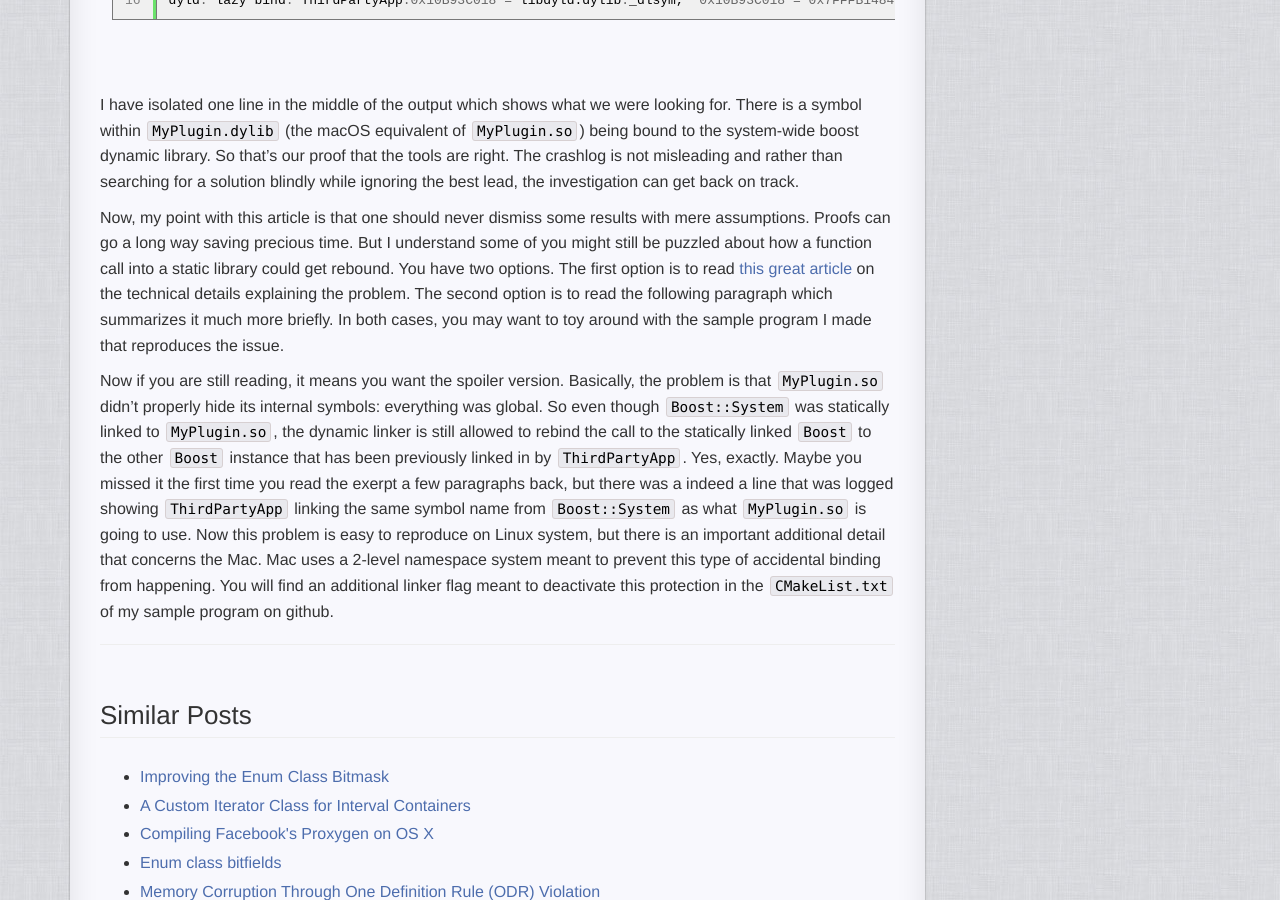
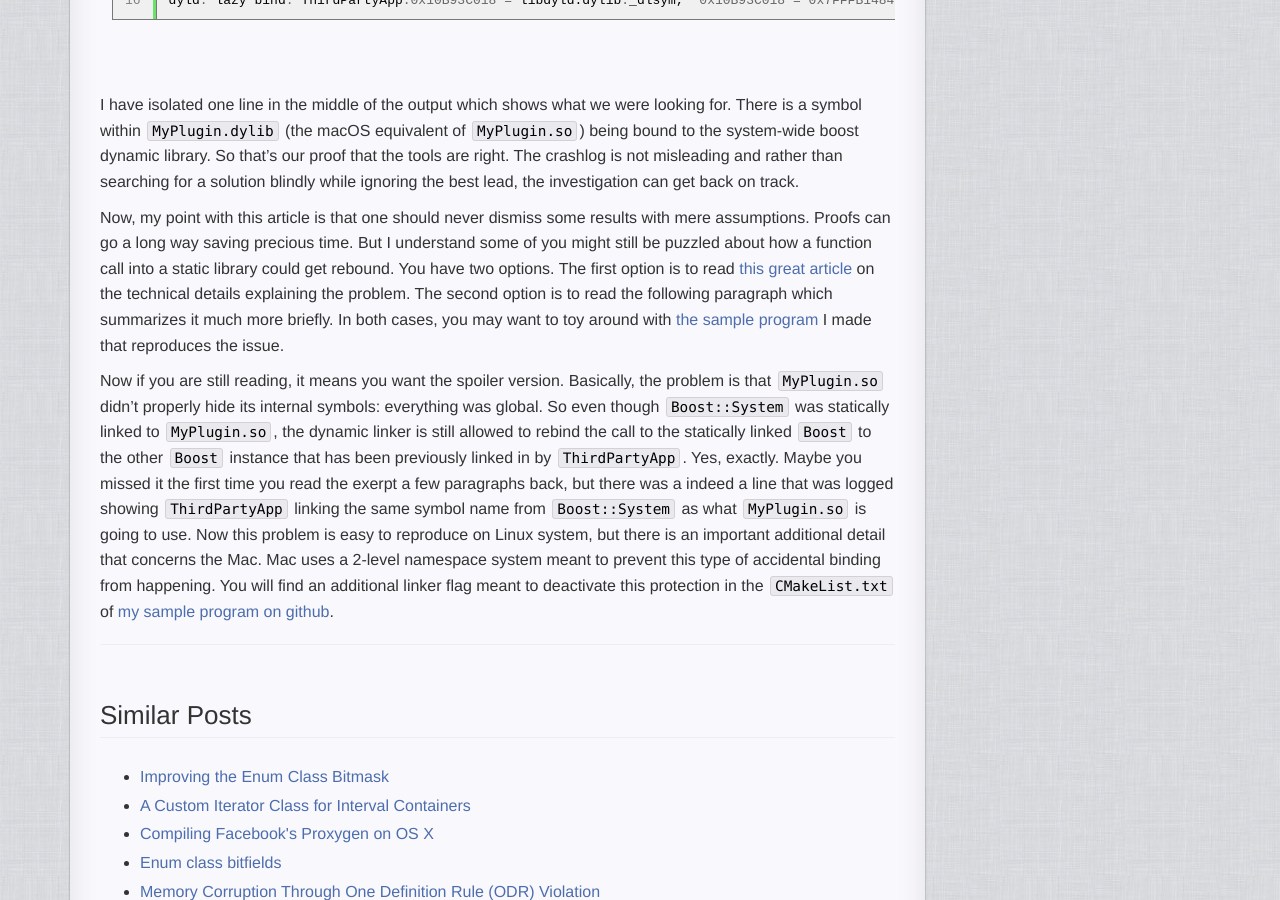
Before and after one commit to Dalzhim/dalzhim.github.io, a Jekyll site: the page built from _posts/2018-04-11-Trust-your-tooling.md, in a window 1280 px wide and 900 px high, scrolled down 1834 px. Built offline with Jekyll 4.4.1, drawn with Linux system fonts in a browser that asks for light colours; our own code applies the rules of GitHub Pages for plain Markdown files; a style sheet for code colours, icons or effects is not loaded; some of the changed lines change nothing that is shown.

Commit message:
Adding links to the repo.

```diff
--- a/_posts/2018-04-11-Trust-your-tooling.md
+++ b/_posts/2018-04-11-Trust-your-tooling.md
@@ -49,6 +49,6 @@ dyld: lazy bind: ThirdPartyApp:0x10B93C018 = libdyld.dylib:_dlsym, *0x10B93C018
 
 I have isolated one line in the middle of the output which shows what we were looking for. There is a symbol within `MyPlugin.dylib` (the macOS equivalent of `MyPlugin.so`) being bound to the system-wide boost dynamic library. So that's our proof that the tools are right. The crashlog is not misleading and rather than searching for a solution blindly while ignoring the best lead, the investigation can get back on track.
 
-Now, my point with this article is that one should never dismiss some results with mere assumptions. Proofs can go a long way saving precious time. But I understand some of you might still be puzzled about how a function call into a static library could get rebound. You have two options. The first option is to read [this great article](http://hacksoflife.blogspot.ca/2012/12/static-libraries-and-plugins-global-pain.html) on the technical details explaining the problem. The second option is to read the following paragraph which summarizes it much more briefly. In both cases, you may want to toy around with the sample program I made that reproduces the issue.
+Now, my point with this article is that one should never dismiss some results with mere assumptions. Proofs can go a long way saving precious time. But I understand some of you might still be puzzled about how a function call into a static library could get rebound. You have two options. The first option is to read [this great article](http://hacksoflife.blogspot.ca/2012/12/static-libraries-and-plugins-global-pain.html) on the technical details explaining the problem. The second option is to read the following paragraph which summarizes it much more briefly. In both cases, you may want to toy around with [the sample program](https://github.com/Dalzhim/ArticleDynamicRebind) I made that reproduces the issue.
 
-Now if you are still reading, it means you want the spoiler version. Basically, the problem is that `MyPlugin.so` didn't properly hide its internal symbols: everything was global. So even though `Boost::System` was statically linked to `MyPlugin.so`, the dynamic linker is still allowed to rebind the call to the statically linked `Boost` to the other `Boost` instance that has been previously linked in by `ThirdPartyApp`. Yes, exactly. Maybe you missed it the first time you read the exerpt a few paragraphs back, but there was a indeed a line that was logged showing `ThirdPartyApp` linking the same symbol name from `Boost::System` as what `MyPlugin.so` is going to use. Now this problem is easy to reproduce on Linux system, but there is an important additional detail that concerns the Mac. Mac uses a 2-level namespace system meant to prevent this type of accidental binding from happening. You will find an additional linker flag meant to deactivate this protection in the `CMakeList.txt` of my sample program on github.
+Now if you are still reading, it means you want the spoiler version. Basically, the problem is that `MyPlugin.so` didn't properly hide its internal symbols: everything was global. So even though `Boost::System` was statically linked to `MyPlugin.so`, the dynamic linker is still allowed to rebind the call to the statically linked `Boost` to the other `Boost` instance that has been previously linked in by `ThirdPartyApp`. Yes, exactly. Maybe you missed it the first time you read the exerpt a few paragraphs back, but there was a indeed a line that was logged showing `ThirdPartyApp` linking the same symbol name from `Boost::System` as what `MyPlugin.so` is going to use. Now this problem is easy to reproduce on Linux system, but there is an important additional detail that concerns the Mac. Mac uses a 2-level namespace system meant to prevent this type of accidental binding from happening. You will find an additional linker flag meant to deactivate this protection in the `CMakeList.txt` of [my sample program on github](https://github.com/Dalzhim/ArticleDynamicRebind).
```
